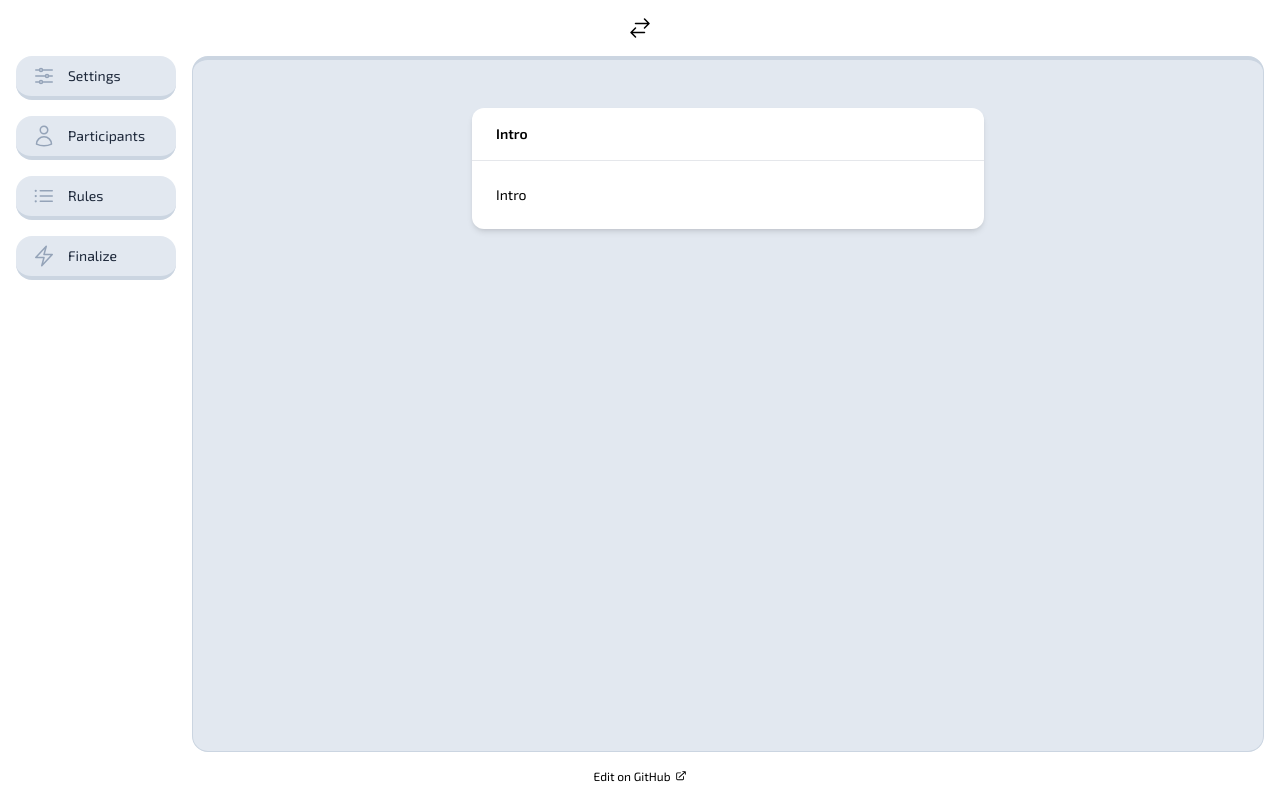
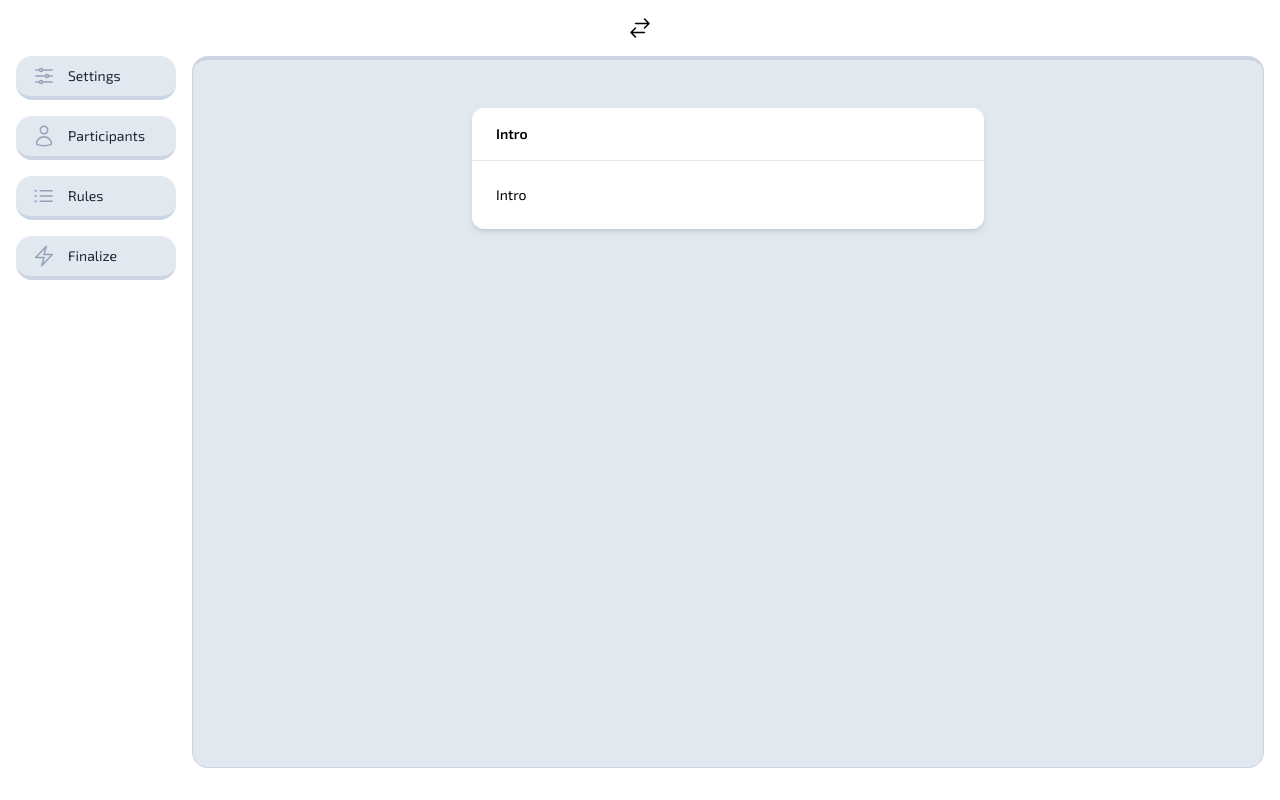
Before and after one commit to bneeland/cozy-exchange-backup, a Next.js app: page / in a window 1280 px wide. Built offline with nearby package versions, Linux system fonts and the light colour scheme.

Commit message:
Change name to cozy.exchange

```diff
--- a/components/layout/footer.js
+++ b/components/layout/footer.js
@@ -1,14 +1,6 @@
-import Link from 'next/link'
-import { ArrowTopRightOnSquareIcon } from '@heroicons/react/20/solid'
-
 export default function Footer() {
   return (
     <div className="flex justify-center">
-      <Link href="https://github.com/bneeland/exchanging-gifts" target="_blank">
-        <div className="flex items-center gap-1 text-xs">
-          Edit on GitHub <ArrowTopRightOnSquareIcon className="w-3 h-3" />
-        </div>
-      </Link>
     </div>
   )
 }
--- a/package.json
+++ b/package.json
@@ -1,5 +1,5 @@
 {
-  "name": "exchanging-gifts",
+  "name": "cozy-exchange",
   "version": "0.1.0",
   "private": true,
   "scripts": {
--- a/pages/api/email.js
+++ b/pages/api/email.js
@@ -5,7 +5,7 @@ var client = new postmark.ServerClient(process.env.POSTMARK_SERVER_API_TOKEN)
 export default async function handler(request, response) {
   try {
     await client.sendEmail({
-      'From': 'hello@exchanging.gifts',
+      'From': 'hello@cozy.exchange',
       'To': request.body.fromEmail,
       'Subject': request.body.exchangeName ? `Your match for the ${request.body.exchangeName} gift exchange!` : 'Your match for a gift exchange!',
       'HtmlBody': `
@@ -19,7 +19,7 @@ export default async function handler(request, response) {
           <div>Here is an extra message from the person who set up this exchange:</div>
           <div><blockquote>${request.body.message}</blockquote></div>
         `}
-        <div><small>Powered by <a href="https://www.exchanging.gifts">exchanging.gifts</a></small</div>
+        <div><small>Powered by <a href="https://www.cozy.exchange">cozy.exchange</a></small</div>
       `,
       'TextBody': '',
       'MessageStream': 'outbound'
--- a/pages/index.js
+++ b/pages/index.js
@@ -138,7 +138,7 @@ export default function App() {
   return (
     <>
       <Head>
-        <title>Exchanging.gifts - App</title>
+        <title>cozy.exchange</title>
         <meta name="description" content="Draw names for a gift exchange" />
         <link rel="icon" href="/favicon.ico" />
       </Head>
```
Also changed, not shown: 1 other file (tests, documents, lock files or other folders).
